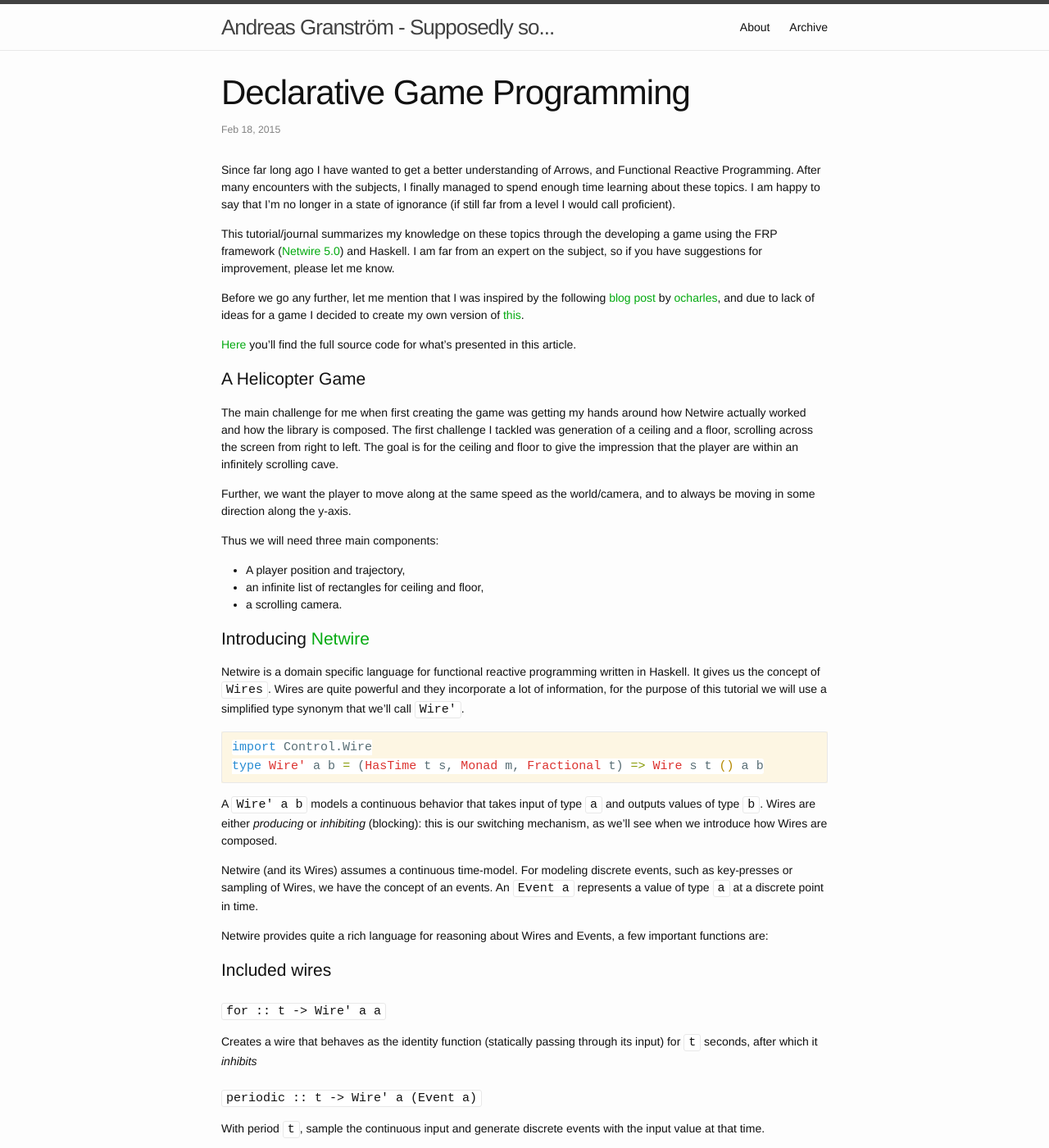
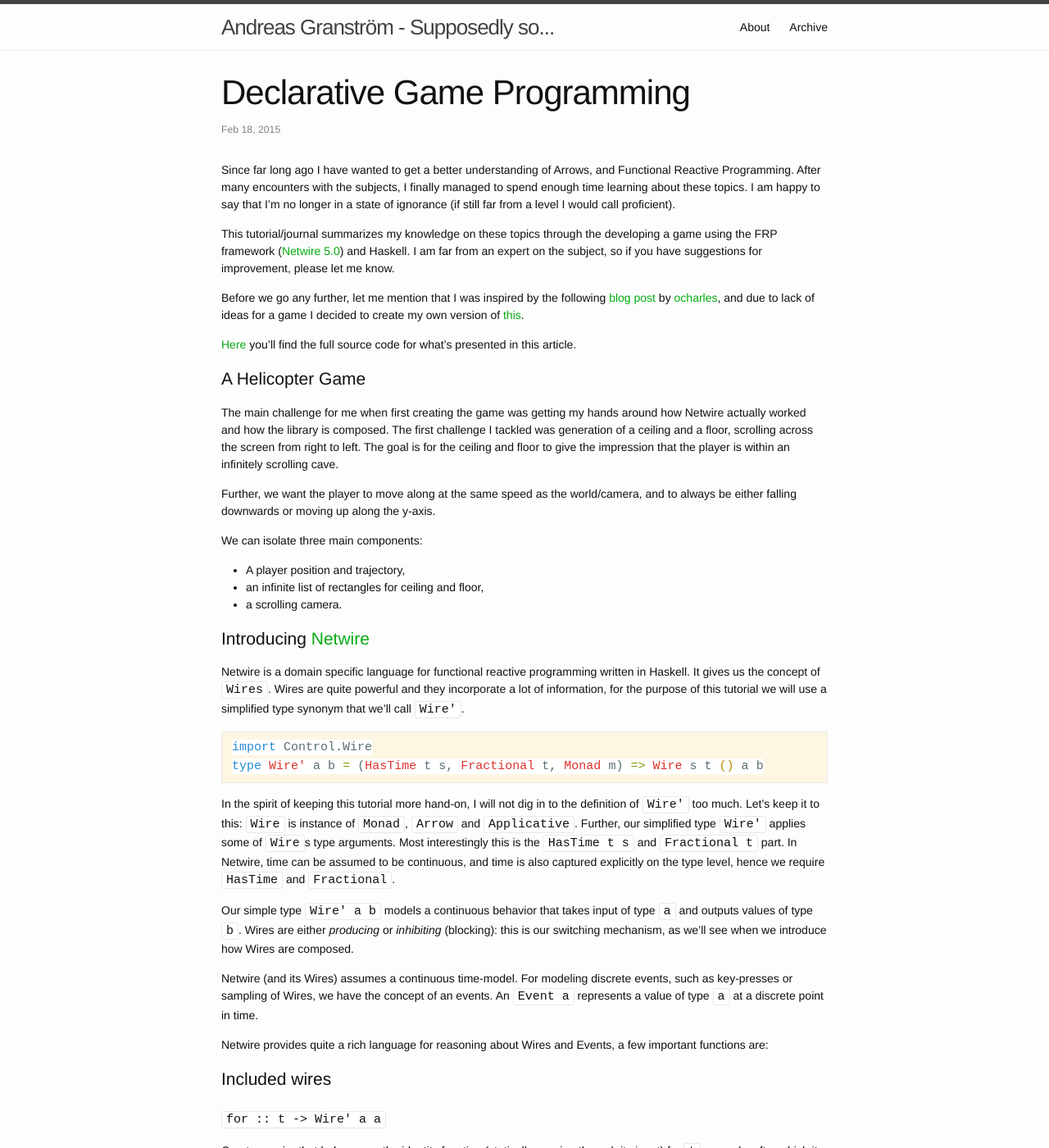
Before and after one commit to andreasg/andreasg.github.io, a Jekyll site: the page built from _posts/2014-01-20-declarative-game-programming.markdown, in a window 1280 px wide and 1400 px high. Shown: the whole window at 82% size. Built offline with Jekyll 4.4.1, drawn with Linux system fonts in a browser that asks for light colours; Markdown is read by kramdown in place of the engine named in the settings; some of the changed text lies outside the part shown.

Commit message:
wrapping up

````diff
--- a/_posts/2014-01-20-declarative-game-programming.markdown
+++ b/_posts/2014-01-20-declarative-game-programming.markdown
@@ -18,11 +18,11 @@
 
 # A Helicopter Game
 
-The main challenge for me when first creating the game was getting my hands around how Netwire actually worked and how the library is composed. The first challenge I tackled was generation of a ceiling and a floor, scrolling across the screen from right to left. The goal is for the ceiling and floor to give the impression that the player are within an infinitely scrolling cave.
+The main challenge for me when first creating the game was getting my hands around how Netwire actually worked and how the library is composed. The first challenge I tackled was generation of a ceiling and a floor, scrolling across the screen from right to left. The goal is for the ceiling and floor to give the impression that the player is within an infinitely scrolling cave.
 
-Further, we want the player to move along at the same speed as the world/camera, and to always be moving in some direction along the y-axis.
+Further, we want the player to move along at the same speed as the world/camera, and to always be either falling downwards or moving up along the y-axis.
 
-Thus we will need three main components:
+We can isolate three main components:
 
  * A player position and trajectory,
  * an infinite list of rectangles for ceiling and floor,
@@ -35,10 +35,12 @@
 
 ```haskell
 import Control.Wire
-type Wire' a b = (HasTime t s, Monad m, Fractional t) => Wire s t () a b
+type Wire' a b = (HasTime t s, Fractional t, Monad m) => Wire s t () a b
 ```
 
-A `Wire' a b` models a continuous behavior that takes input of type `a` and outputs values of type `b`. Wires are either *producing* or *inhibiting* (blocking): this is our switching mechanism, as we'll see when we introduce how Wires are composed.
+In the spirit of keeping this tutorial more hand-on, I will not dig in to the definition of `Wire'` too much. Let's keep it to this: `Wire` is instance of `Monad`, `Arrow` and `Applicative`. Further, our simplified type `Wire'` applies some of `Wire`s type arguments. Most interestingly this is the `HasTime t s` and `Fractional t` part. In Netwire, time can be assumed to be continuous, and time is also captured explicitly on the type level, hence we require `HasTime` and `Fractional`.
+
+Our simple type `Wire' a b` models a continuous behavior that takes input of type `a` and outputs values of type `b`. Wires are either *producing* or *inhibiting* (blocking): this is our switching mechanism, as we'll see when we introduce how Wires are composed.
 
 Netwire (and its Wires) assumes a continuous time-model. For modeling discrete events, such as key-presses or sampling of Wires, we have the concept of an events. An `Event a` represents a value of type `a` at a discrete point in time.
 
@@ -196,7 +197,7 @@
  where space = SDL.SDLK_SPACE
 ```
 
-the output of `spacePressed` is `()`, as we are only interested if this wire is producing or inhibiting, not *what* it is producing.
+the output type of `spacePressed` is `()`, as we are only interested if this wire is producing or inhibiting, not *what* it is producing.
 
 
 # Finally, positioning
@@ -224,6 +225,8 @@
 
 # Putting it all together
 
+We stitch our wires together using the Arrows syntax extension.
+
 ```haskell
 game :: Wire SDL.Event Game
 game = proc e -> do
@@ -233,13 +236,14 @@
   returnA -< (camera, l, playerPos)
 ```
 
-Now we just need to add some collision detection
-
+The code above will generate a `Game` for us that we can render, all that is missing is to add our game-over condition, which requires collision detection
 
 ```haskell
 isColliding :: Wire' ((Double, Double), [Rect]) -> Bool
 isColliding = arr $ \(p,rs) -> any (contains p) rs
 ```
+
+Using this, we can add the game-over check to the game-wire.
 
 ```haskell
 game :: Wire SDL.Event Game
@@ -264,17 +268,19 @@
 Our code above simply implements the logic of our game. We still need a "main loop" that advances our wires and retrieves events from the system. You'll find the full source in the github-repository, but here's the essential part of our `main :: IO ()` function.
 
 ```haskell
--- ...
-go assets screen clockSession_ game
-  where go as scr s w = do
-          e <- SDL.pollEvent
-          (ds, s') <- stepSession s
-          (res, w') <- stepWire w ds (Right e)
-          case res of
-            Left _ -> putStrLn "qutting"
-            Right gm -> do render scr as gm
-                           SDL.flip scr
-                           go as scr s' w'
+main :: IO ()
+main = do
+  -- Load assets, initialize graphics and screen, ...
+  go assets screen clockSession_ game
+    where go as scr s w = do
+            e <- SDL.pollEvent
+            (ds, s') <- stepSession s
+            (res, w') <- stepWire w ds (Right e)
+            case res of
+              Left _ -> putStrLn "qutting"
+              Right gm -> do render scr as gm
+                             SDL.flip scr
+                             go as scr s' w'
 ```
 
 As you can see, `go` is a recursive function that in each execution calculates a *session delta* that it in turn uses to /step/ the wires and get the current state of the system, stored in `res`.
````
Also changed, not shown: other parts of _posts/2014-01-20-declarative-game-programming.markdown (+1 -2 lines).
